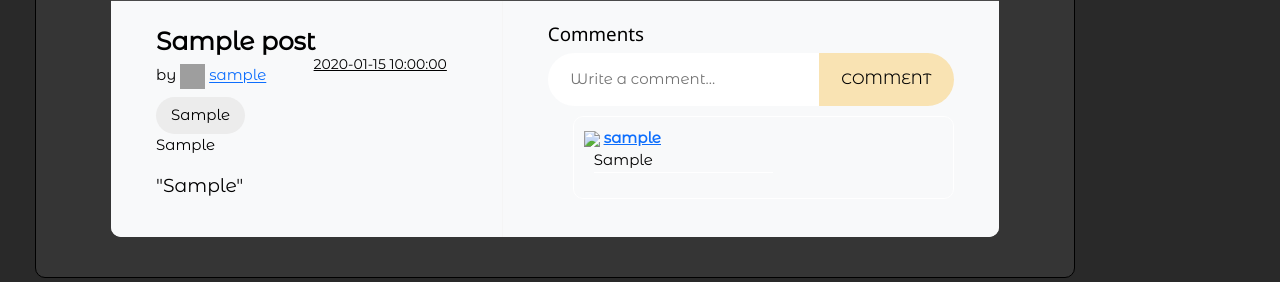
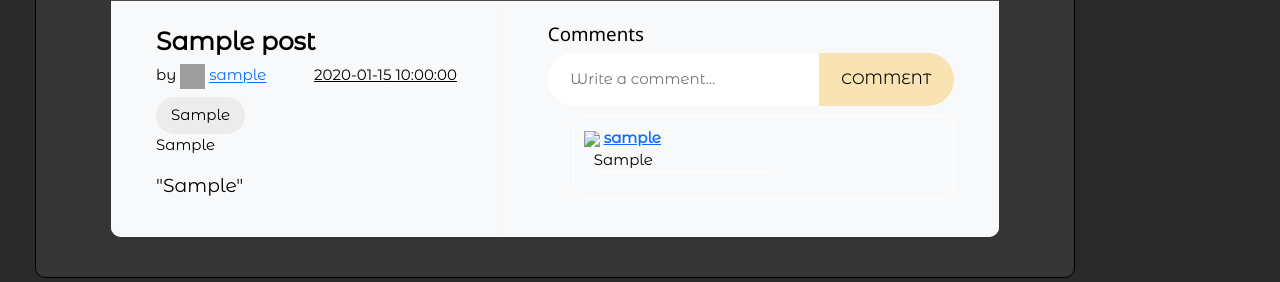
Before and after one commit to XefiCodes/Lucat, a PHP site: page /viewpost.php?id=1 in a window 1280 px wide. Shown: the part 768-1050 px from the top of the page. Run offline with PHP 8.4, Linux system fonts and the light colour scheme; a user stored in the database is signed in; data comes from the database, SQL or seed files in the repository; tables that the repository leaves empty hold one stand-in row (values such as "Sample post"); data that the repository does not hold is empty; grey boxes are pictures that could not be loaded.

Commit message:
Removed the style for date-time

```diff
--- a/Styles/viewpost.css
+++ b/Styles/viewpost.css
@@ -86,9 +86,3 @@
     border-bottom: solid white 1px;
     width: 50%;
 }
-.view_date{
-    margin-top: -20px;
-    float: right;
-    padding: 10px;
-    font-size: 14px;
-}
```
